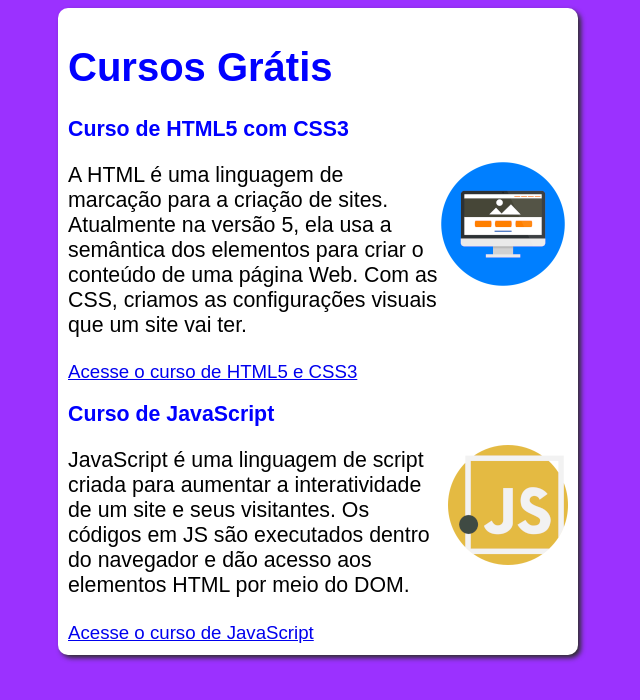
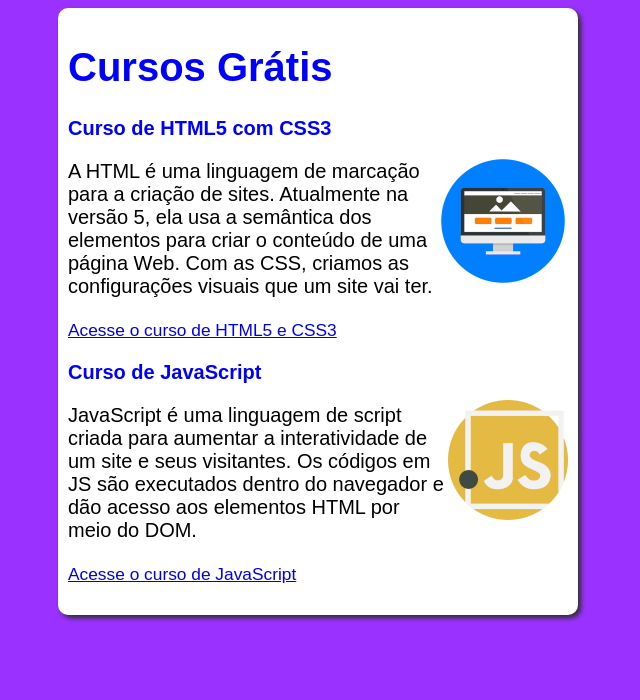
Before and after one commit to artucorreia/projeto-site, a plain HTML site: page index.html in a window 1280 px wide. Shown: the whole page, without its empty margins (322-962 px from the left). Drawn offline with Linux system fonts and the light colour scheme.

Commit message:
mudei o tamanho das fontes

```diff
--- a/estilos/style.css
+++ b/estilos/style.css
@@ -1,6 +1,6 @@
 * {
     font-family: Arial, Helvetica, sans-serif;
-    font-size: 16pt;
+    font-size: 15pt;
 }
 
 body {
@@ -29,5 +29,5 @@ h1 {
 }
 
 a {
-    font-size: 14pt;
+    font-size: 13pt;
 }
--- a/index.html
+++ b/index.html
@@ -16,13 +16,13 @@
             <h2 class="titulos">Curso de HTML5 com CSS3</h2>
             <img class="lado" src="imagens/site.png" alt="Imagem Site">
             <p>A HTML é uma linguagem de marcação para a criação de sites. Atualmente na versão 5, ela usa a semântica dos elementos para criar o conteúdo de uma página Web. Com as CSS, criamos as configurações visuais que um site vai ter.</p>
-            <a href="https://www.cursoemvideo.com/curso/html5-css3-modulo1/" target="_blank" rel="external">Acesse o curso de HTML5 e CSS3</a>
+            <p><a href="https://www.cursoemvideo.com/curso/html5-css3-modulo1/" target="_blank" rel="external">Acesse o curso de HTML5 e CSS3</a></p>
         </article>
         <article>
             <h2 class="titulos">Curso de JavaScript</h2>
             <img class="lado" src="imagens/javascript.png" alt="Imagem logo JS">
             <p>JavaScript é uma linguagem de script criada para aumentar a interatividade de um site e seus visitantes. Os códigos em JS são executados dentro do navegador e dão acesso aos elementos HTML por meio do DOM.</p>
-            <a href="https://www.cursoemvideo.com/curso/javascript/" target="_blank" rel="external">Acesse o curso de JavaScript</a>
+            <p><a href="https://www.cursoemvideo.com/curso/javascript/" target="_blank" rel="external">Acesse o curso de JavaScript</a></p>
         </article>
     </main>
 </body>
```
